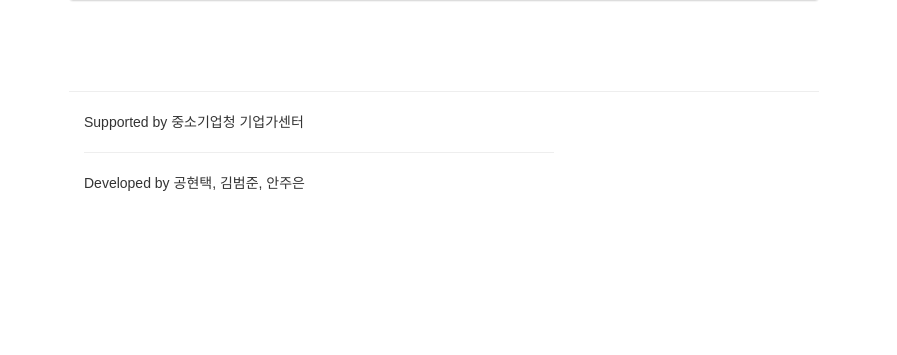
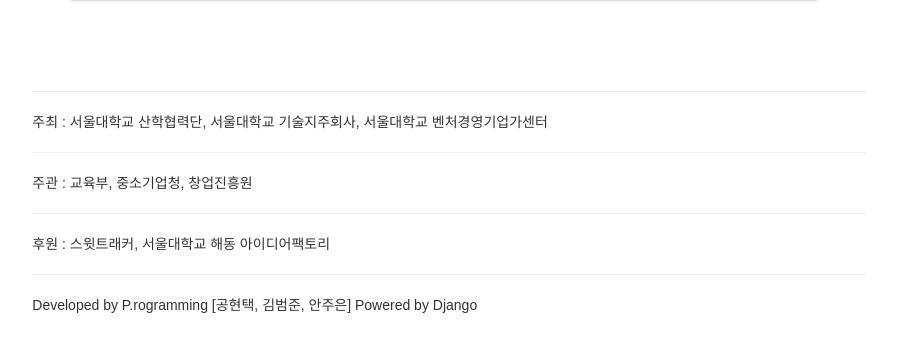
Before and after one commit to sarkmen/hackerthon, a Django app: page /accounts/resume/ in a window 1280 px wide. Shown: the part 780-1135 px from the top of the page, without its empty margins (196-1093 px from the left). Before the commit the page ends 971 px from the top, so only its background shows below. Run offline with Django 3.2, Linux system fonts and the light colour scheme; some libraries are stand-ins or nearby versions.

Commit message:
form.html 수정

```diff
--- a/hackerthon/templates/form.html
+++ b/hackerthon/templates/form.html
@@ -70,16 +70,19 @@
 {% endblock %}
 <!-- Footer -->
 <footer>
-    <div class="container">
-        <div class="row">
-            <div class="col-lg-8 col-lg-offset-2 col-md-10 col-md-offset-1">
-                <hr>
-                <div class="col-lg-8 col-lg-offset-0 col-md-0  col-md-offset-0">
-                <span style="font-family : sans-serif;">
-                Supported by 중소기업청 기업가센터
-                <hr>
-                Developed by 공현택, 김범준, 안주은
-                </span>
+    <div class="col-sm-10 col-sm-offset-2">
+        <div class="row col-sm-10">
+            <hr>
+            <span style="font-family : sans-serif;">
+            주최 : 서울대학교 산학협력단, 서울대학교 기술지주회사, 서울대학교 벤처경영기업가센터
+            <hr>
+            주관 : 교육부, 중소기업청, 창업진흥원
+            <hr>
+            후원 : 스윗트래커, 서울대학교 해동 아이디어팩토리
+            <hr>
+            Developed by P.rogramming [공현택, 김범준, 안주은]  Powered by Django
+            </span>
+            <br><br><br>
         </div>
     </div>
 </footer>
```
